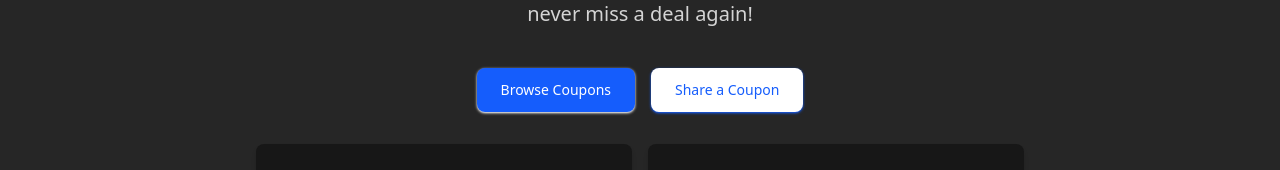
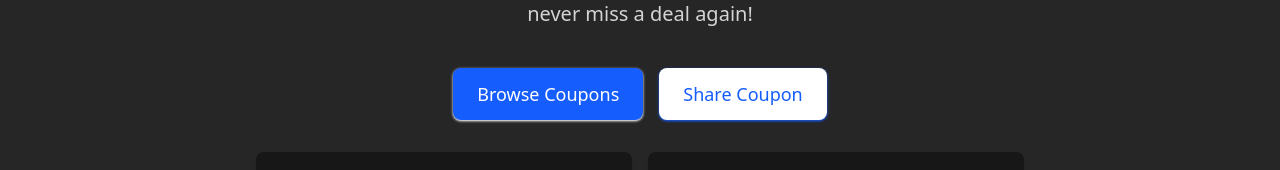
Before and after one commit to Joyal-George-KJ/CouponShare, a React (Vite) app: page / in a window 1280 px wide. Shown: the part 228-398 px from the top of the page. Built offline with nearby package versions, Linux system fonts and the light colour scheme; no server answers.

Commit message:
Laptop font size adjusted

```diff
--- a/src/screen/Home.jsx
+++ b/src/screen/Home.jsx
@@ -27,15 +27,15 @@ function Home() {
             <div className="mt-10 flex flex-col mobile:flex-row gap-4">
                 <NavLink
                     to="/stores"
-                    className="bg-blue-600 mobile:text-sm text-white px-6 py-3 text-lg font-medium rounded-lg hover:bg-blue-700 transition-all shadow shadow-white"
+                    className="bg-blue-600 mobile:text-sm text-white px-6 py-3 tablet:text-lg font-medium rounded-lg hover:bg-blue-700 transition-all shadow shadow-white"
                 >
                     Browse Coupons
                 </NavLink>
                 <button
                     onClick={couponAddHandle}
-                    className="bg-white mobile:text-sm text-blue-600 px-6 py-3 text-lg font-medium rounded-lg hover:bg-neutral-200 transition-all shadow shadow-blue-600"
+                    className="bg-white mobile:text-sm text-blue-600 px-6 py-3 tablet:text-lg font-medium rounded-lg hover:bg-neutral-200 transition-all shadow shadow-blue-600"
                 >
-                    Share a Coupon
+                    Share Coupon
                 </button>
             </div>
 
```
